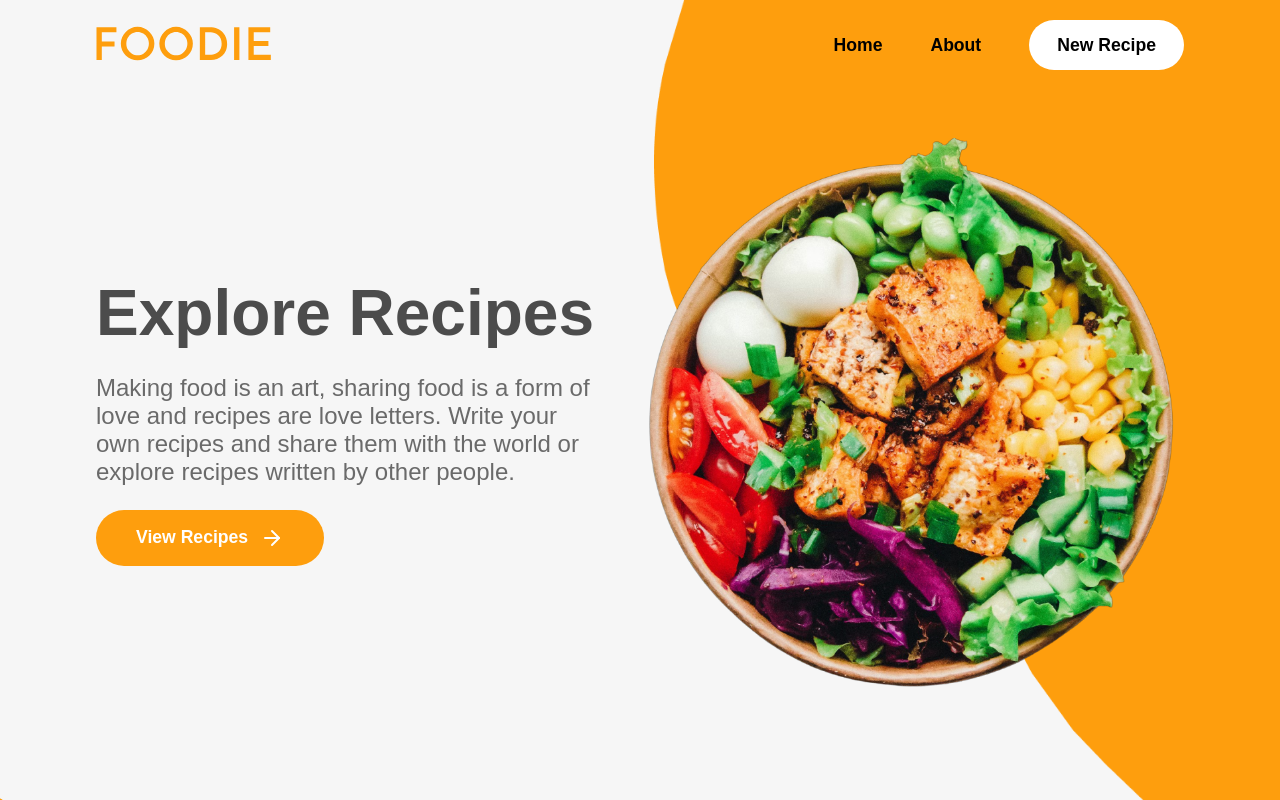
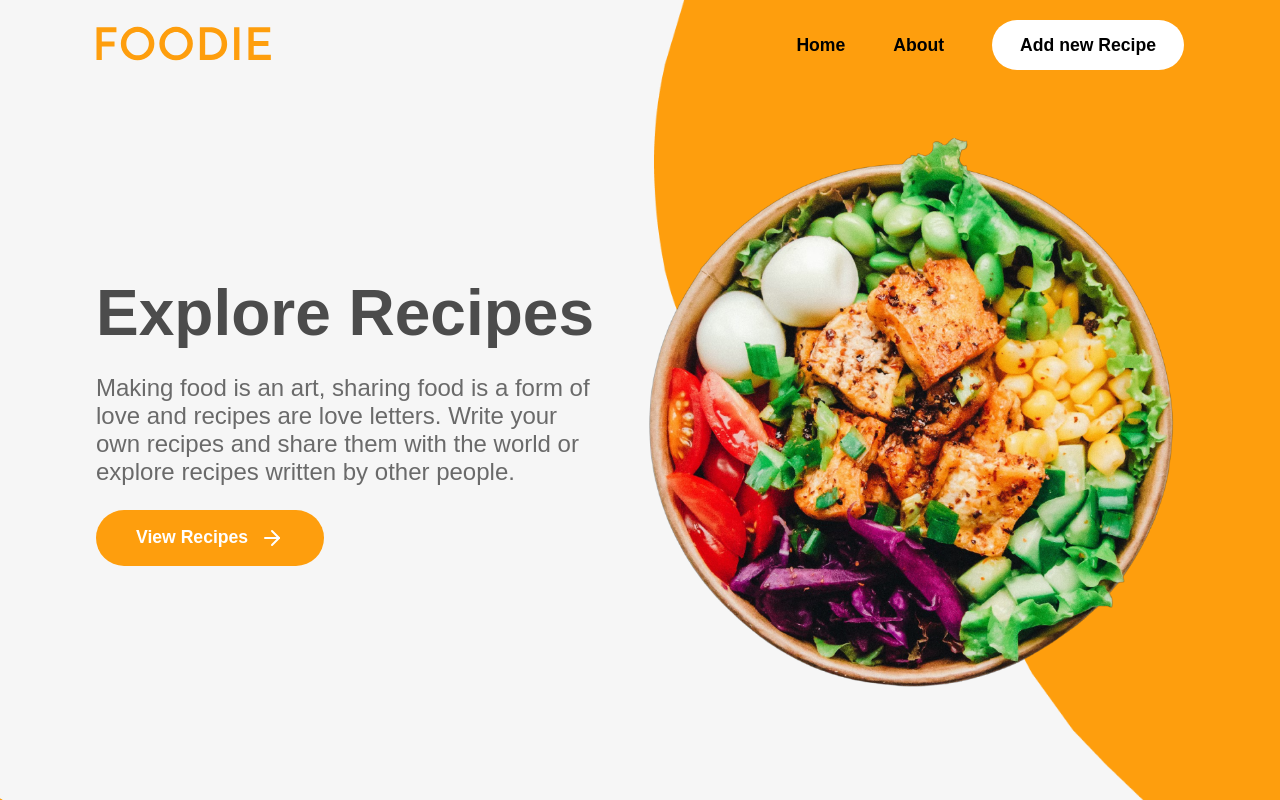
Before and after one commit to Ndathi08/my-recipe-book, a React (Create React App) app: page / in a window 1280 px wide. Shown: the top 800 px of the page. Built offline with nearby package versions, Linux system fonts and the light colour scheme.

Commit message:
feat: add icons to navbar

```diff
--- a/src/components/Navbar.tsx
+++ b/src/components/Navbar.tsx
@@ -38,7 +38,7 @@ const Navbar = () => {
       <div className="navbar-links-container">
         <a href="">Home</a>
         <a href="">About</a>
-        <button className="primary-button">New Recipe</button>
+        <button className="primary-button">Add new Recipe</button>
       </div>
       <div className="navbar-menu-container">
         <HiOutlineBars3 onClick={() => setOpenMenu(true)} />
```
